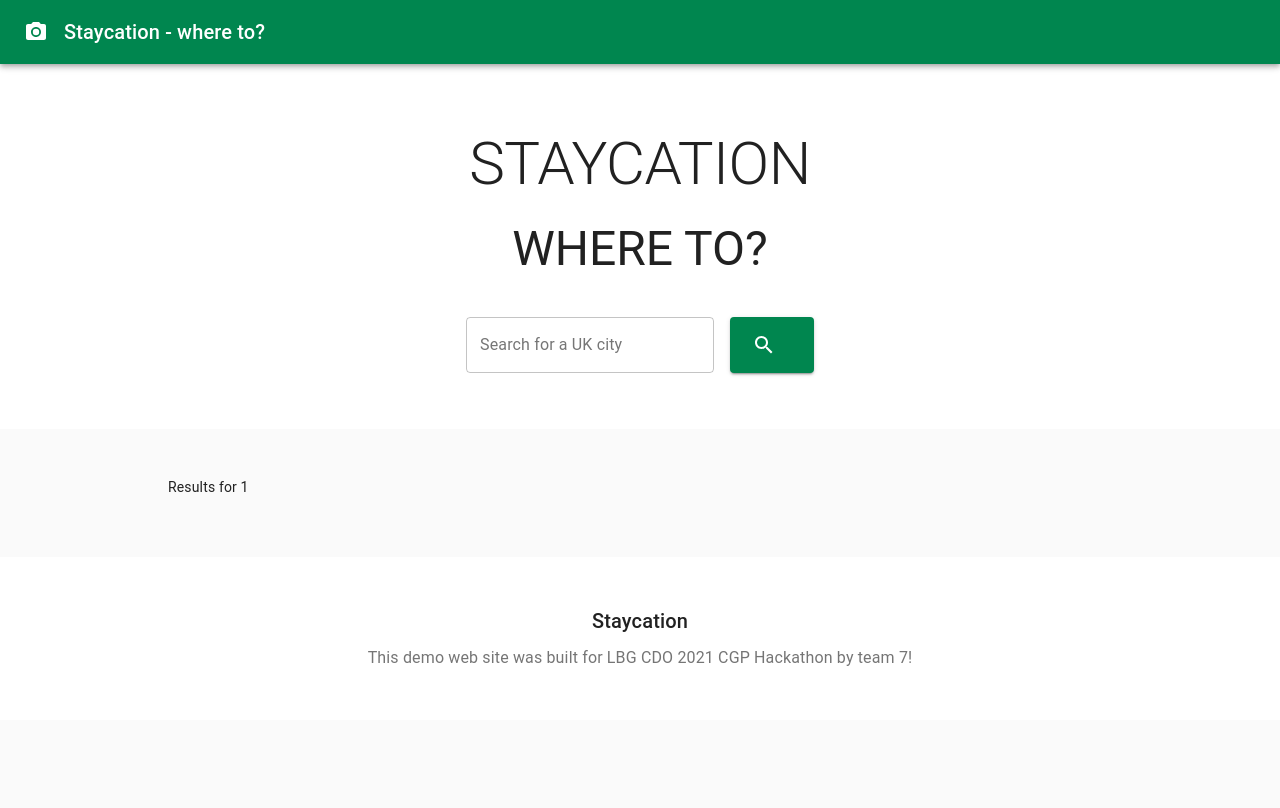
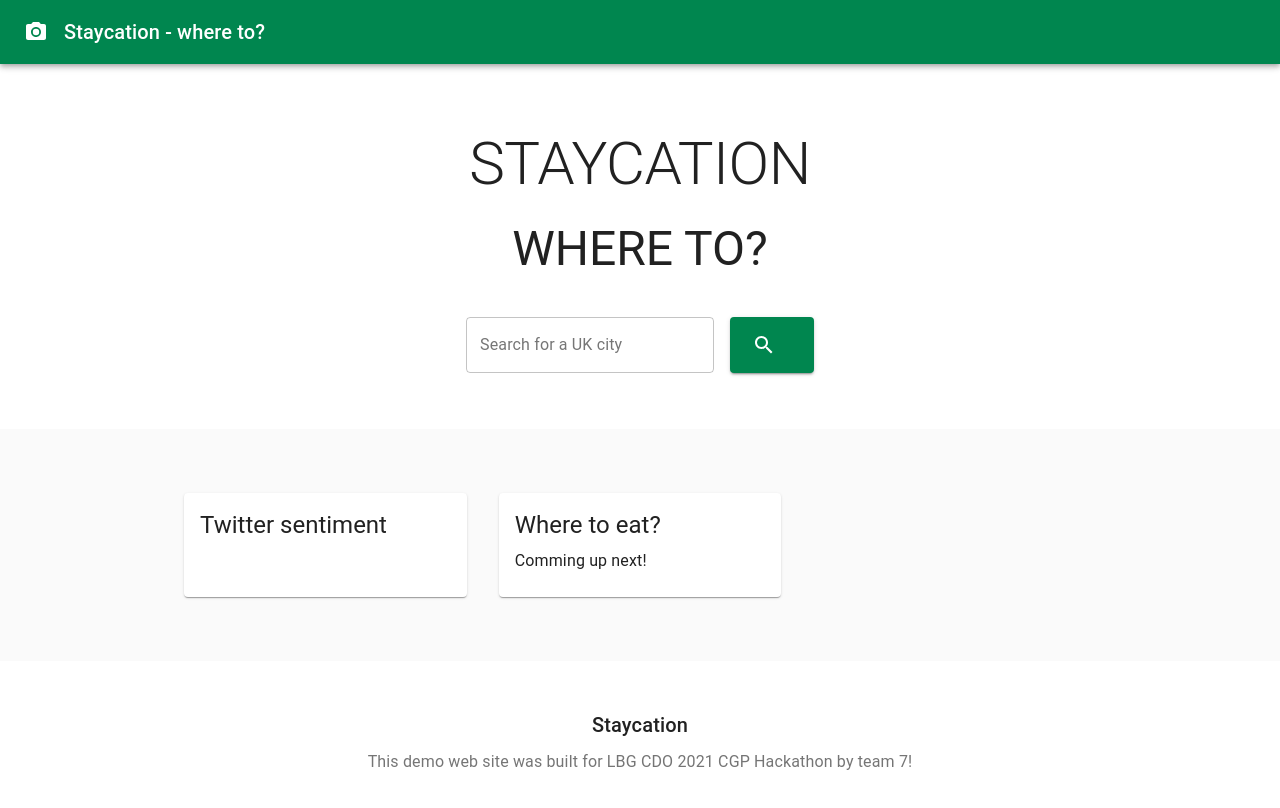
Before and after one commit to sabzeta/lbg2021hackathon-t7-web-app, a React (Create React App) app: page /results/1 in a window 1280 px wide. Shown: the top 808 px of the page. Built offline with nearby package versions, Linux system fonts and the light colour scheme; no server answers.

Commit message:
add twitter and a todo list

```diff
--- /dev/null
+++ b/src/components/TwitterComponent.js
@@ -0,0 +1,37 @@
+import React, { useEffect, useState } from 'react';
+import { makeStyles } from '@material-ui/core/styles';
+import CardContent from '@material-ui/core/CardContent';
+import Typography from '@material-ui/core/Typography';
+import axios from 'axios';
+
+const useStyles = makeStyles((theme) => ({
+    link: {
+      textDecoration: 'none',
+      color: theme.palette.primary.dark
+    },
+    cardContent: {
+      flexGrow: 1,
+    },
+  }));
+
+export default function Twitter({ place }) {
+    const classes = useStyles();
+    const [value, setValue] = useState([]);
+
+    useEffect(() => {
+      const getList = async () => {
+        const response = await axios.get(`https://europe-west2-lbghack2021team7.cloudfunctions.net/web-api-sentiment?place=${place}`);
+        setValue(response.data);
+      };
+      getList();
+    }, [])
+
+    return (
+      <CardContent className={classes.cardContent}>
+          <Typography gutterBottom variant="h5" component="h2">
+          Twitter sentiment
+          </Typography>
+          <Typography>{value}</Typography>
+      </CardContent>
+    );
+};
--- a/src/pages/ResultsPage.js
+++ b/src/pages/ResultsPage.js
@@ -3,8 +3,29 @@ import { makeStyles } from '@material-ui/core/styles';
 import {
   useRouteMatch,
 } from "react-router-dom";
+import Twitter from '../components/TwitterComponent';
+import Card from '@material-ui/core/Card';
+import Grid from '@material-ui/core/Grid';
+import CardContent from '@material-ui/core/CardContent';
+import Typography from '@material-ui/core/Typography';
 
 const useStyles = makeStyles((theme) => ({
+  link: {
+    textDecoration: 'none',
+    color: theme.palette.primary.dark
+  },
+  cardGrid: {
+    paddingTop: theme.spacing(8),
+    paddingBottom: theme.spacing(8),
+  },
+  card: {
+    height: '100%',
+    display: 'flex',
+    flexDirection: 'column',
+  },
+  cardContent: {
+    flexGrow: 1,
+  },
 }));
 
 export default function ResultsPage() {
@@ -12,6 +33,24 @@ export default function ResultsPage() {
     let { params } = useRouteMatch("/results/:place");
 
     return (
-        `Results for ${params.place}`
+      <>
+
+        <Grid item key={1} xs={12} sm={6} md={4}>
+          <Card className={classes.card}>
+            <Twitter place={params.place} />
+          </Card>
+        </Grid>
+
+        <Grid item key={1} xs={12} sm={6} md={4}>
+          <Card className={classes.card}>
+            <CardContent className={classes.cardContent}>
+              <Typography gutterBottom variant="h5" component="h2">
+                Where to eat?
+              </Typography>
+              <Typography>Comming up next!</Typography>
+            </CardContent>
+          </Card>
+        </Grid>
+      </>
     );
 };
```
